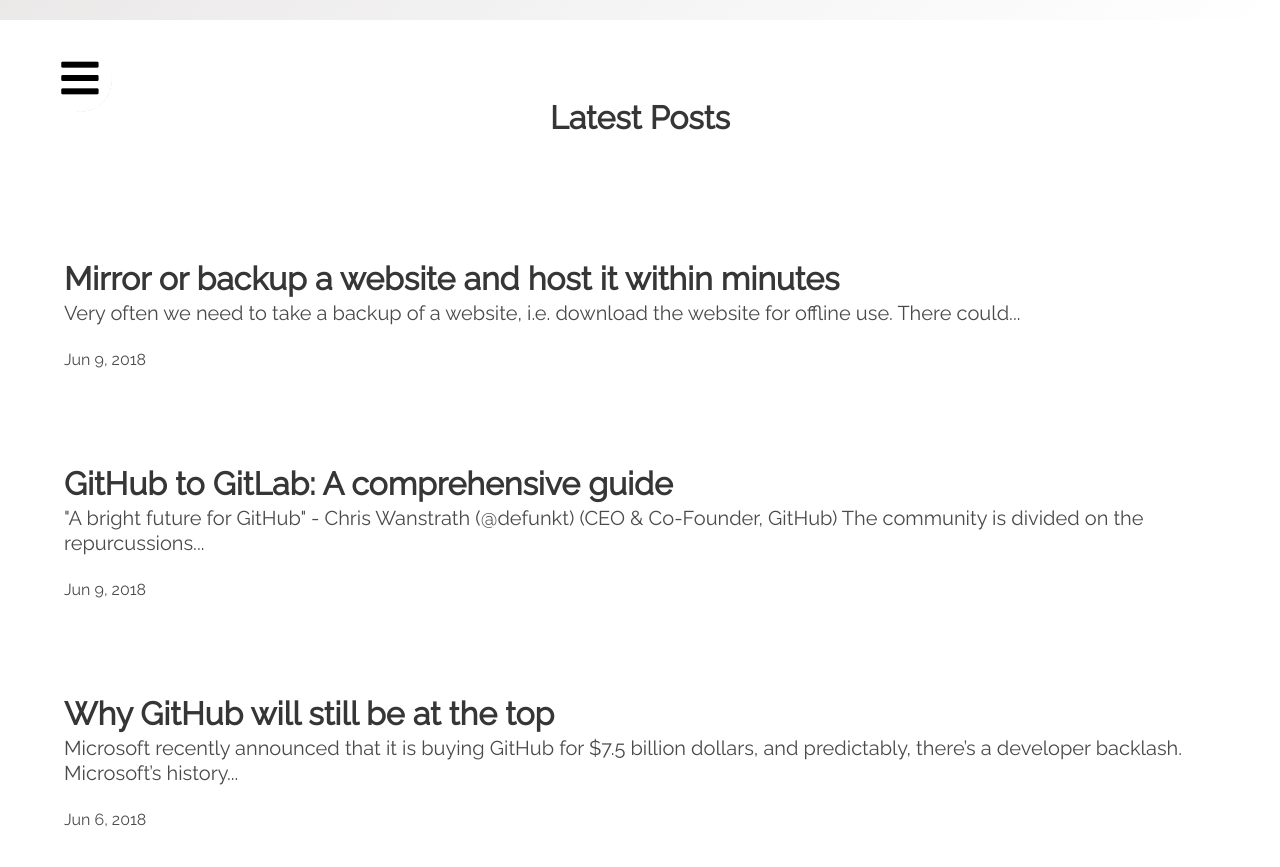
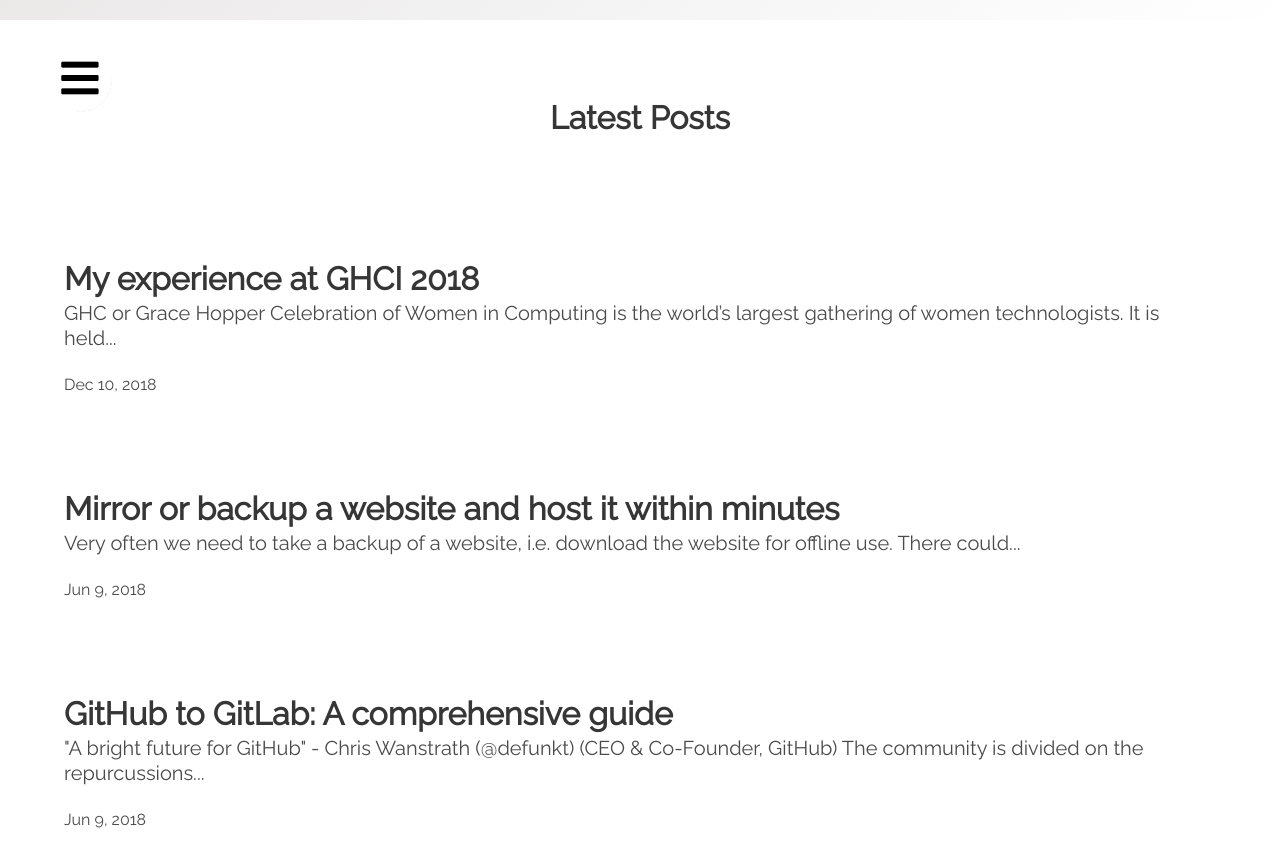
Before and after one commit to zense/zense.github.io, a Jekyll site: the page built from index.md, in a window 1280 px wide and 900 px high, scrolled down 1967 px. Shown: the top 867 px of the window. Built offline with Jekyll 4.4.1, drawn with Linux system fonts in a browser that asks for light colours; nearby versions of some CDN libraries; some of the changed text lies outside the part shown.

Commit message:
Update and rename GHCI-experience-2018.md to 2018-12-10-GHCI-experience-2018.md

```diff
--- a/_posts/GHCI-experience-2018.md
+++ b/_posts/2018-12-10-GHCI-experience-2018.md
@@ -1,4 +1,10 @@
-## My experience at GHCI 2018!
+---
+title: My experience at GHCI 2018
+date: 2018-12-10 14:18 +0530
+categories: ghci
+authors:
+  - aSquare14
+---
 
 GHC or Grace Hopper Celebration of Women in Computing is the world's largest gathering of women technologists. It is held in the USA and India every year.
 
```
